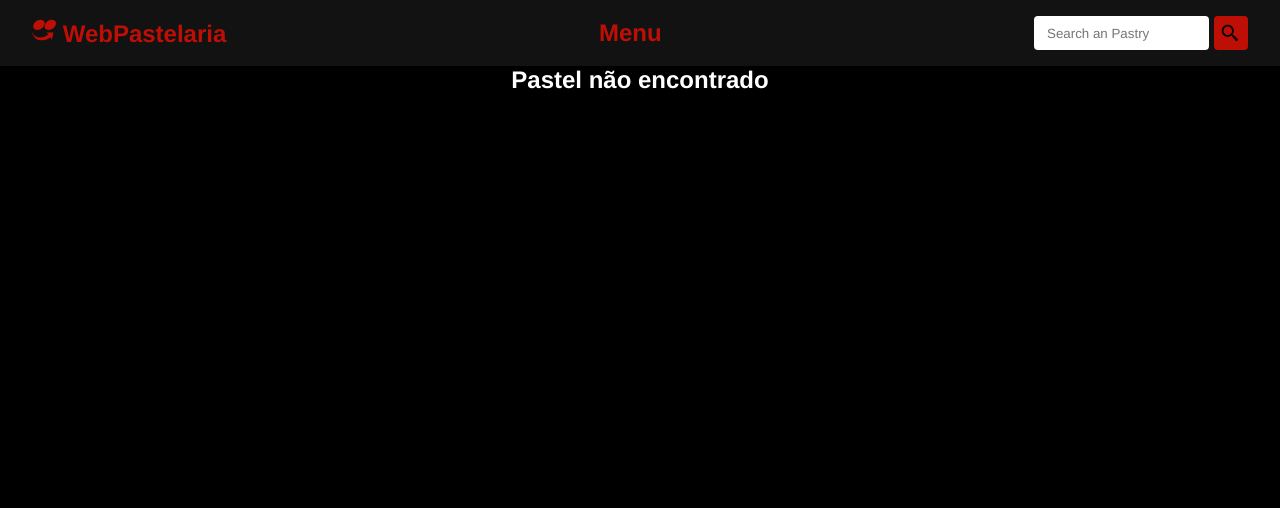
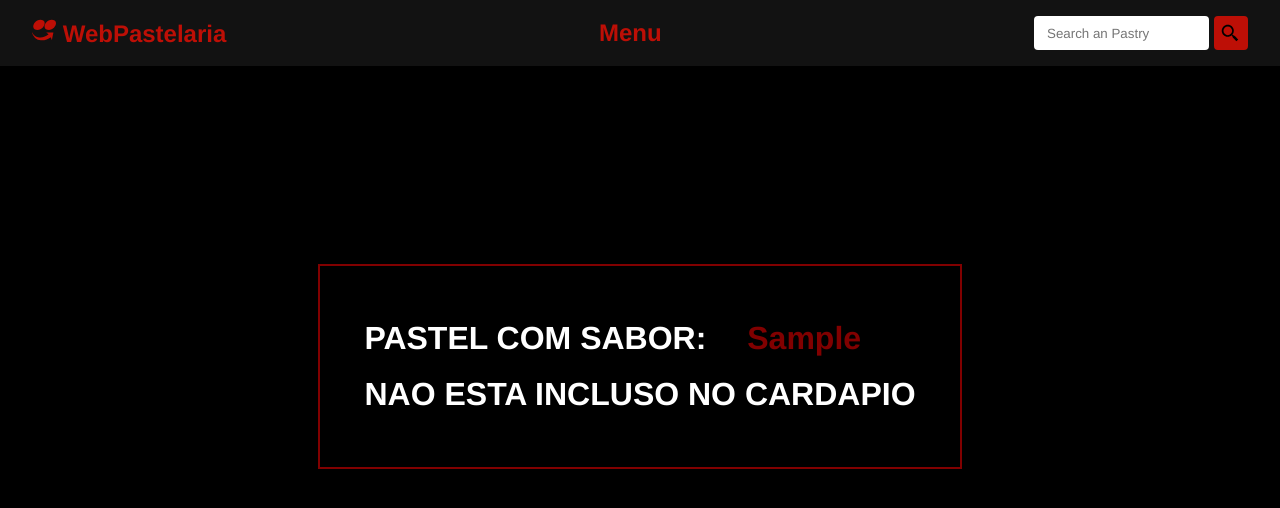
Before and after one commit to devLucasAquino/pastelaria-web, a React (Vite) app: page / in a window 1280 px wide. Both pictures are taken after typing "Sample" into the empty fields and a click on the button 1230 px from the left and 33 px from the top of the page. Shown: the top 508 px of the page. Built offline with nearby package versions, Linux system fonts and the light colour scheme.

Commit message:
style: update not found pastry

```diff
--- a/src/pages/Menu.css
+++ b/src/pages/Menu.css
@@ -4,6 +4,7 @@
     justify-content: center;
     align-items: center;
     gap: 3.5rem;
+    margin-bottom: 15rem;
 }
 
 .menu h1{
--- a/src/pages/Pastry.css
+++ b/src/pages/Pastry.css
@@ -56,3 +56,22 @@
     margin-left: 1.5rem;
     color: #f8cd32;
 }
+
+.not-found-container{
+    display: flex;
+    align-items: center;
+    justify-content: center;
+    height: 75vh;
+}
+
+.not-found-container h2{
+    padding: 2.8rem;
+    font-size: 2rem;
+    line-height: 3.5rem;
+    border: 2px solid #810000
+}
+
+.not-found-container span{
+    margin: 2rem;
+    color: #810000;
+}
--- a/src/pages/Pastry.jsx
+++ b/src/pages/Pastry.jsx
@@ -45,7 +45,9 @@ const Pastry = () => {
                     </div>
                 </div>
             ) : notFound ? (
-                <h2>Pastel não encontrado</h2>
+                <div className='not-found-container'>
+                    <h2>PASTEL COM SABOR: <span>{query}</span> <br></br>NAO ESTA INCLUSO NO CARDAPIO</h2>
+                </div>
             ) : (
                 <h2>Digite um sabor de pastel para pesquisar</h2>
             )}
```
